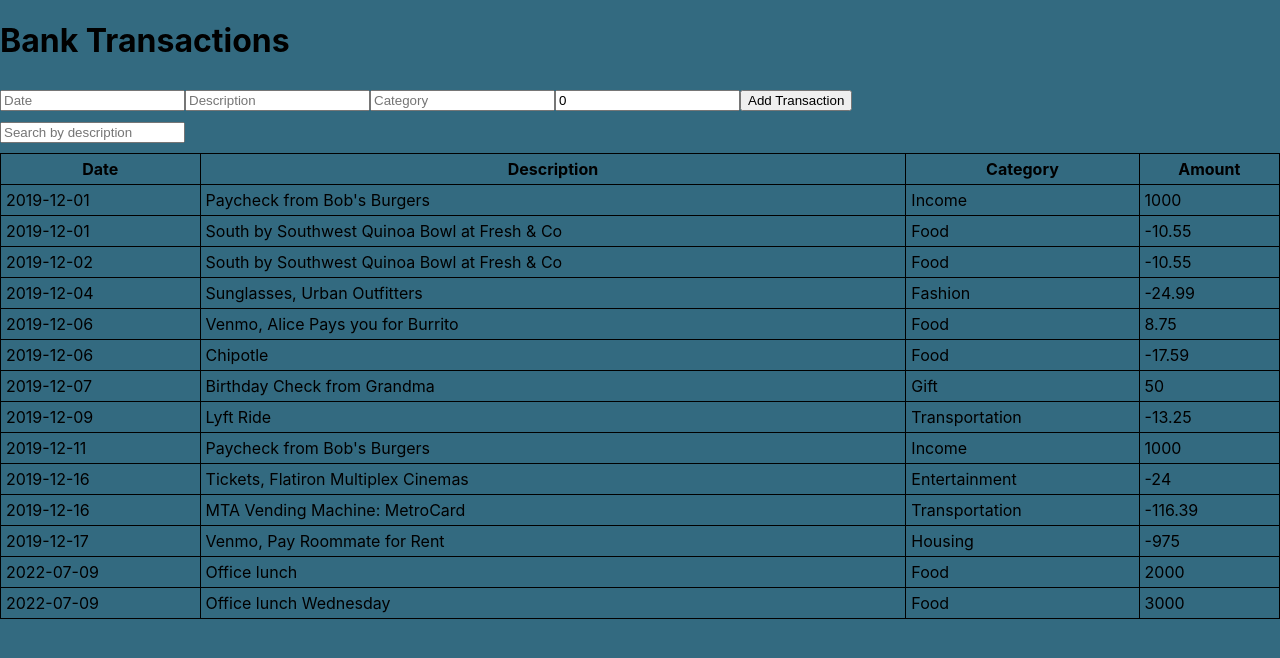
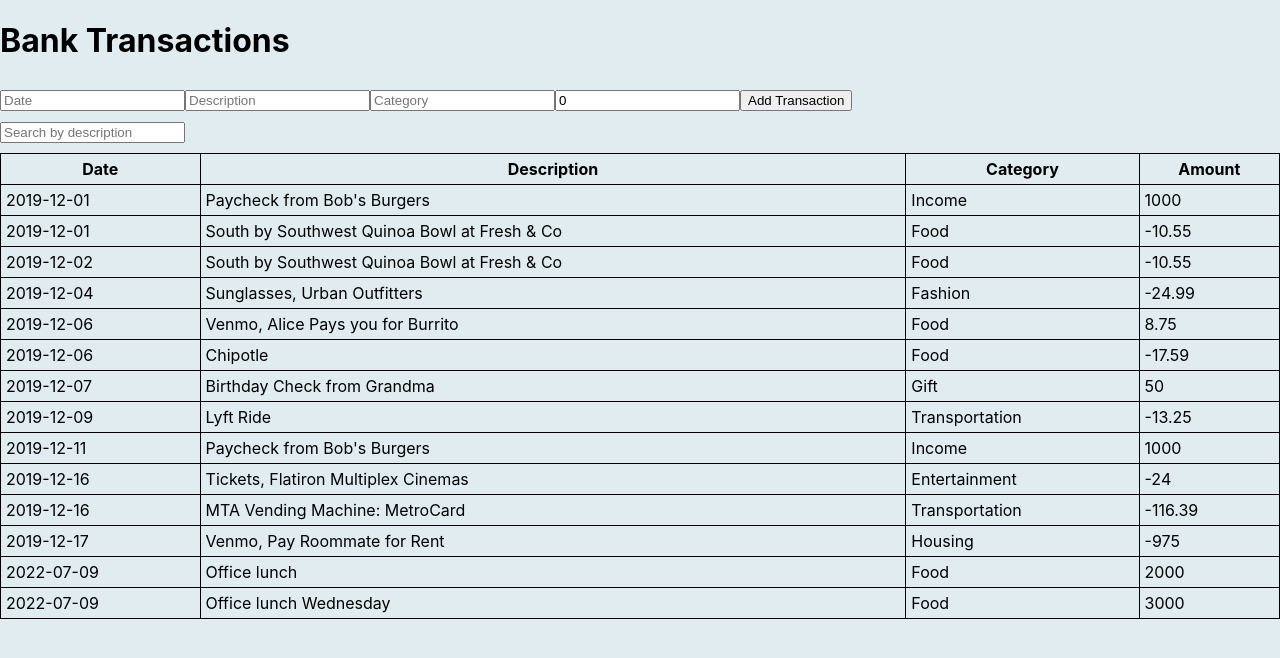
Before and after one commit to amaar7/Code-Challenge-Bank-of-Flatiron-, a React (Create React App) app: page / in a window 1280 px wide. Shown: the top 658 px of the page. Built offline with nearby package versions, Linux system fonts and the light colour scheme; data requests are answered from the project's data file.

Commit message:
final commit

```diff
--- a/src/index.css
+++ b/src/index.css
@@ -1,5 +1,5 @@
 body {
-  background-color: rgb(51, 106, 128);
+  background-color: #e1ecf0;
   margin: 0;
   font-family: -apple-system, BlinkMacSystemFont, 'Segoe UI', 'Roboto', 'Oxygen',
     'Ubuntu', 'Cantarell', 'Fira Sans', 'Droid Sans', 'Helvetica Neue',
--- a/src/index.js
+++ b/src/index.js
@@ -10,3 +10,4 @@
     <App />
   </React.StrictMode>
 );
+// finished assignment
```
